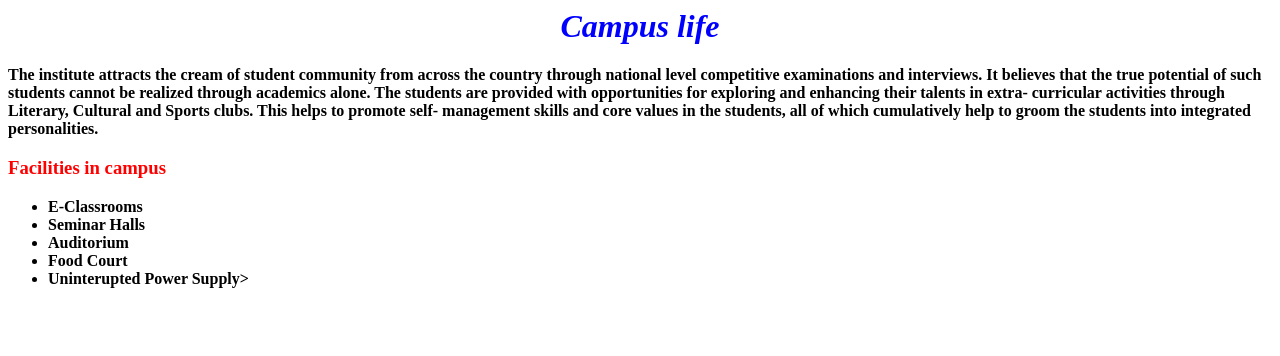
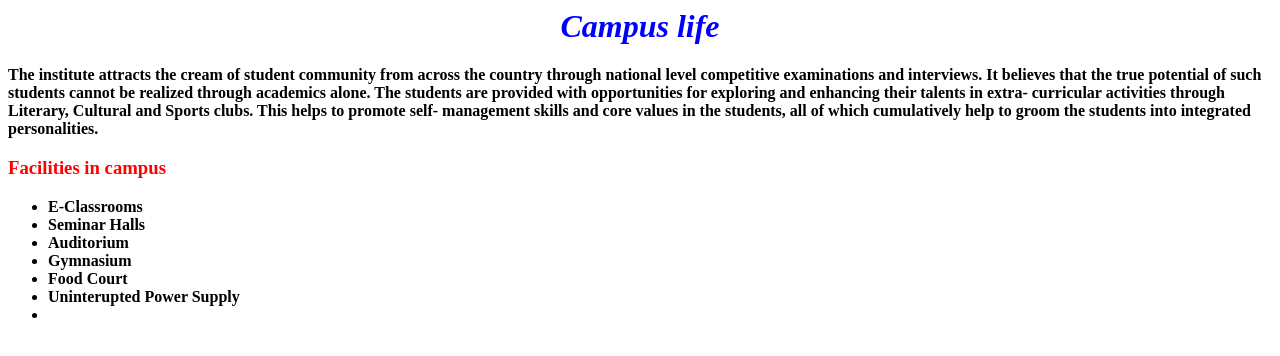
Before and after one commit to Prathyusha-633/Student-Assist-System, a plain HTML site: page Campuslife.html in a window 1280 px wide. Drawn offline with Linux system fonts and the light colour scheme.

Commit message:
Update Campuslife.html

```diff
--- a/Campuslife.html
+++ b/Campuslife.html
@@ -21,8 +21,9 @@ color:Red;
 <li>E-Classrooms</li>
 <li>Seminar Halls</li>
 <li>Auditorium</li>
+<li>Gymnasium</li>
 <li>Food Court</li>
-<li>Uninterupted Power Supply>
+<li>Uninterupted Power Supply<li>
 </ul>
 </div>
 </body>
```
